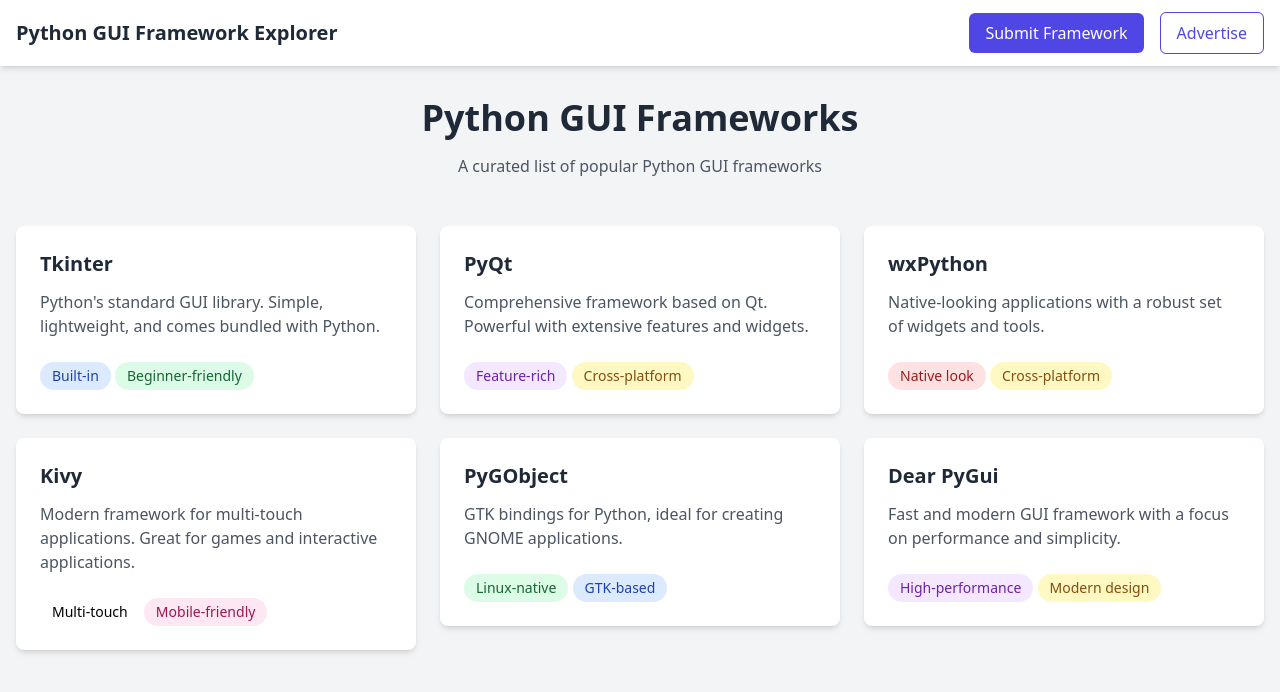
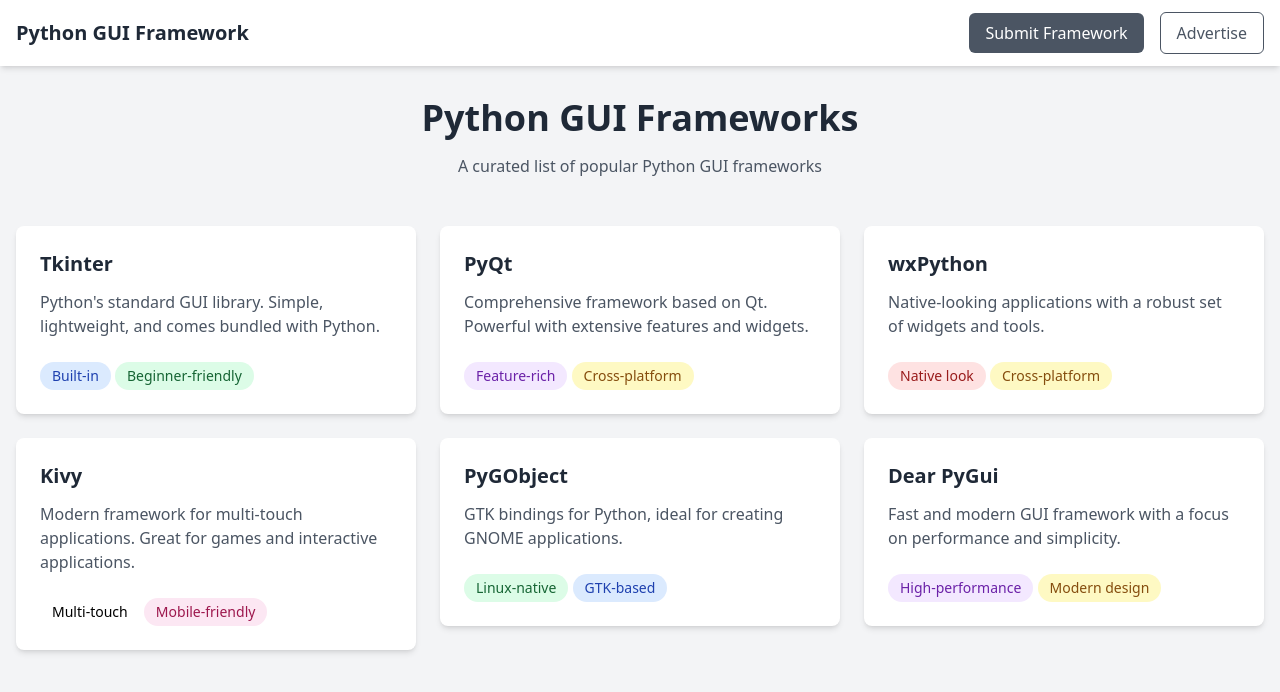
Before and after one commit to Tchoukoualeu/pythonguiframework.com, a plain HTML site: page index.html in a window 1280 px wide. Drawn offline with nearby package versions, Linux system fonts and the light colour scheme.

Commit message:
Adjust header

```diff
--- a/components/header.html
+++ b/components/header.html
@@ -1,18 +1,16 @@
 <div class="bg-white shadow-md">
   <div class="container mx-auto px-4 py-3 flex items-center justify-between">
     <div class="flex items-center space-x-2">
-      <span class="text-xl font-bold text-gray-800"
-        >Python GUI Framework Explorer</span
-      >
+      <span class="text-xl font-bold text-gray-800">Python GUI Framework</span>
     </div>
     <div class="flex items-center space-x-4">
       <button
-        class="px-4 py-2 bg-indigo-600 text-white rounded-md hover:bg-indigo-700 transition-colors"
+        class="px-4 py-2 bg-gray-600 text-white rounded-md hover:bg-gray-700 transition-colors"
       >
         Submit Framework
       </button>
       <button
-        class="px-4 py-2 border border-indigo-600 text-indigo-600 rounded-md hover:bg-indigo-50 transition-colors"
+        class="px-4 py-2 border border-gray-600 text-gray-600 rounded-md hover:bg-gray-50 transition-colors"
       >
         Advertise
       </button>
```
